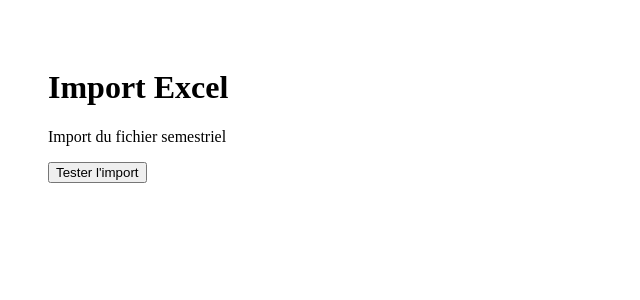
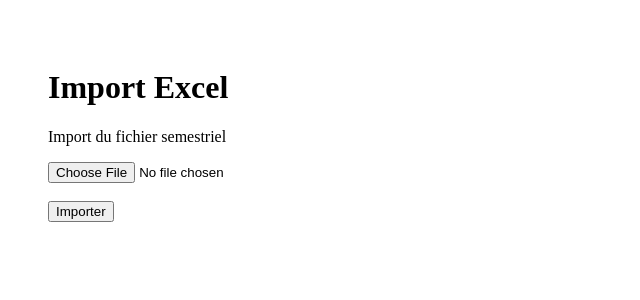
Before and after one commit to fabsalel-design/suivi-visites-mfr, a Next.js app: page /import in a window 1280 px wide. Shown: the top 300 px of the page, without its empty margins (0-640 px from the left). Built offline with nearby package versions, Linux system fonts and the light colour scheme.

Commit message:
Update page.tsx

```diff
--- a/app/import/page.tsx
+++ b/app/import/page.tsx
@@ -5,27 +5,40 @@ import { useState } from "react";
 
 export default function ImportPage() {
   const [message, setMessage] = useState("");
+  const [fichier, setFichier] = useState<File | null>(null);
 
   async function importer() {
-    const response = await fetch("/api/import", {
-      method: "POST",
-    });
+    if (!fichier) {
+      setMessage("Veuillez sélectionner un fichier Excel");
+      return;
+    }
 
-    const result = await response.json();
-
-    setMessage(result.message);
+    setMessage(
+      `Fichier sélectionné : ${fichier.name}`
+    );
   }
 
   return (
     <main style={{ padding: "40px" }}>
       <h1>Import Excel</h1>
 
-      <p>
-        Import du fichier semestriel
-      </p>
+      <p>Import du fichier semestriel</p>
+
+      <input
+        type="file"
+        accept=".xlsx,.xls"
+        onChange={(e) =>
+          setFichier(
+            e.target.files?.[0] || null
+          )
+        }
+      />
+
+      <br />
+      <br />
 
       <button onClick={importer}>
-        Tester l'import
+        Importer
       </button>
 
       <p>{message}</p>
```
